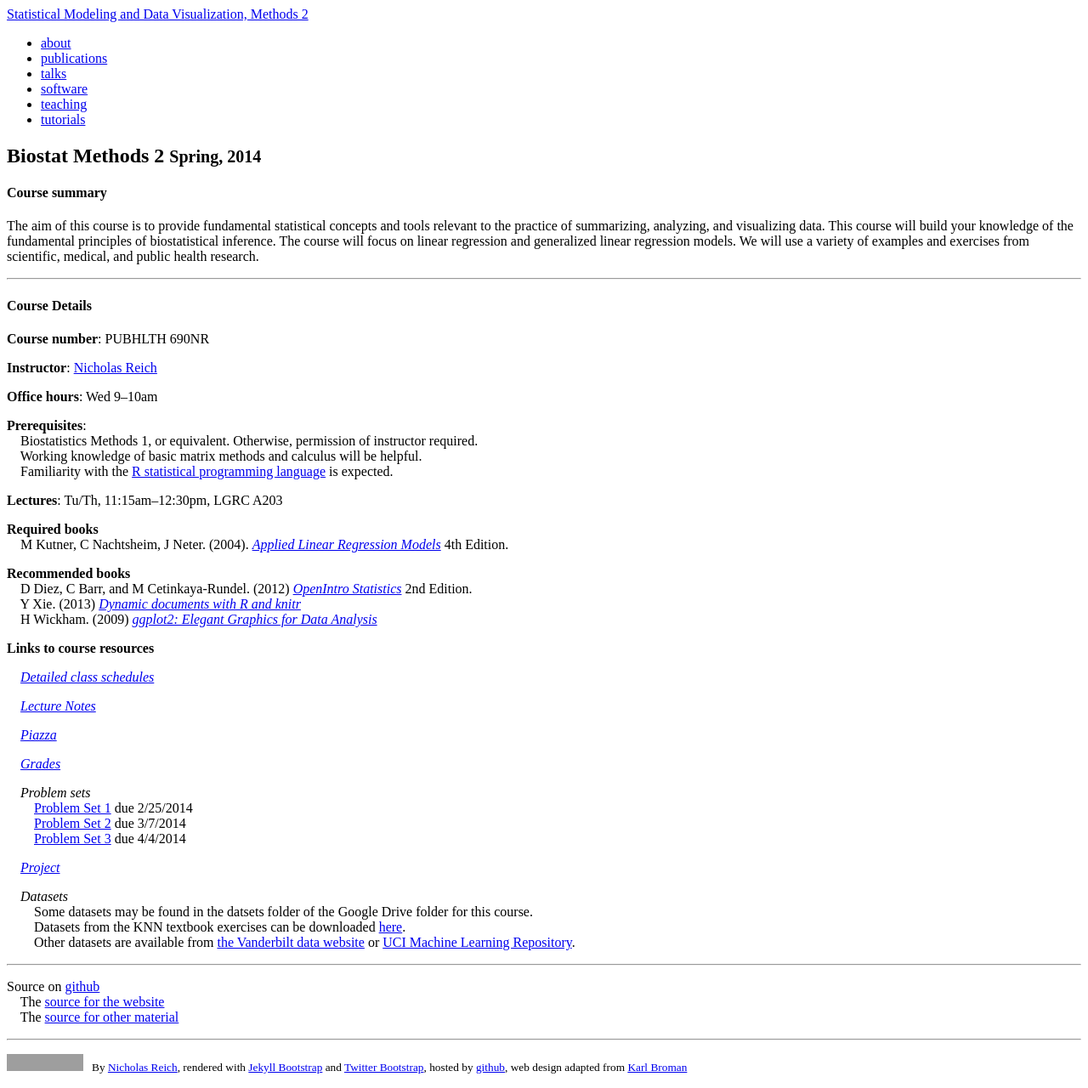
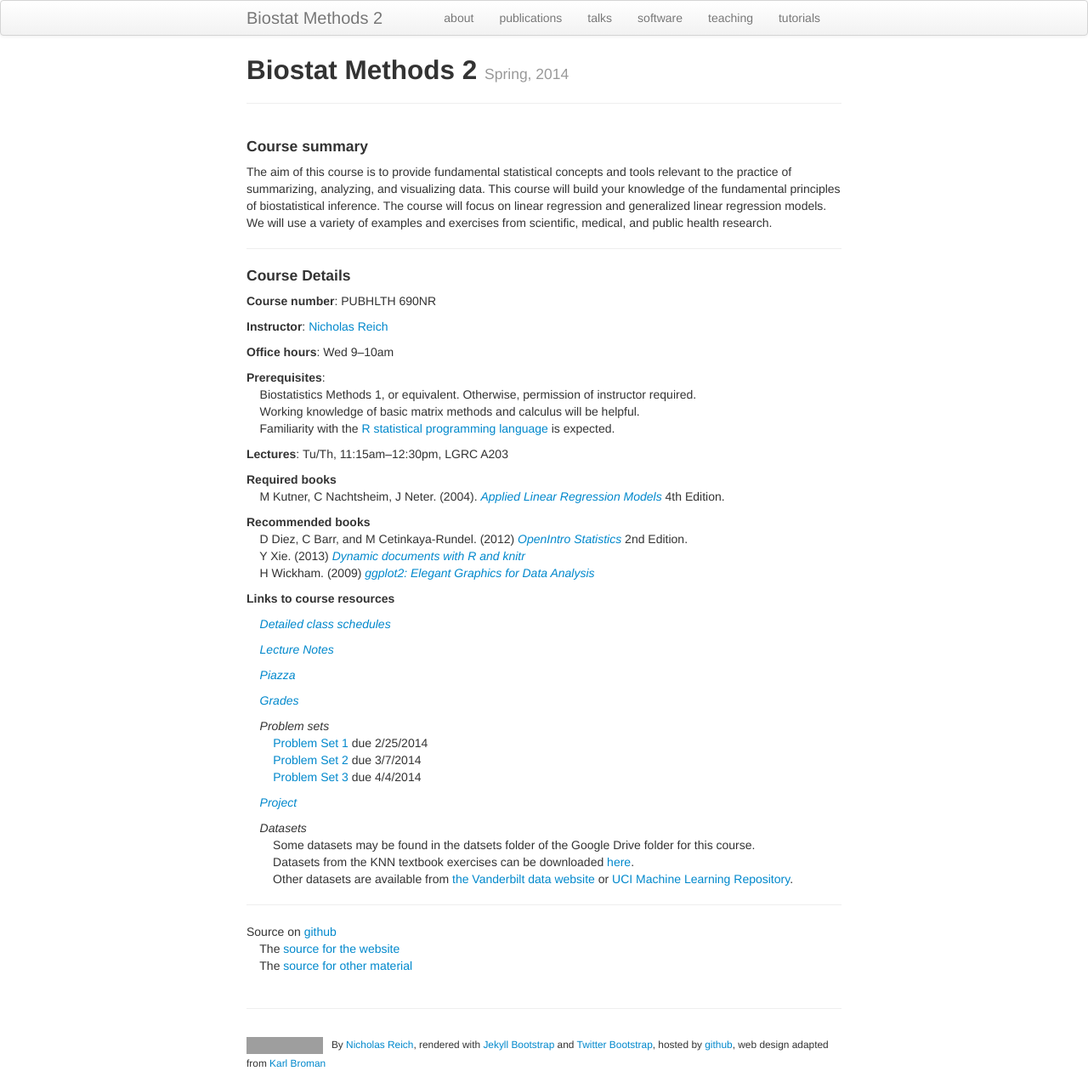
Before and after one commit to nickreich/stat-modeling-2015, a Jekyll site: the page built from index.md, in a window 1280 px wide. Shown: the whole page at 85% size. Built offline with Jekyll 4.4.1, drawn with Linux system fonts in a browser that asks for light colours; grey boxes are pictures that could not be loaded.

Commit message:
config changes, updating from last site.

```diff
--- a/_config.yml
+++ b/_config.yml
@@ -9,7 +9,7 @@
 # Themes are encouraged to use these universal variables
 # so be sure to set them if your theme uses them.
 #
-title : Statistical Modeling and Data Visualization, Methods 2
+title : Biostat Methods 2
 author :
   name : Nicholas Reich
   email : nick@umass.edu
@@ -17,7 +17,7 @@
   twitter : reichlab
   feedburner : nil
 
-production_url : http://nickreich.github.io/methods2
+production_url : http://nickreich.github.io/stat-modeling-2015
 
 # All Jekyll-Bootstrap specific configurations are namespaced into this hash
 #
@@ -46,7 +46,7 @@
   #   - Only the following values are falsy: ["", null, false]
   #   - When setting BASE_PATH it must be a valid url.
   #     This means always setting the protocol (http|https) or prefixing with "/"
-  BASE_PATH : http://nickreich.github.io/methods2
+  BASE_PATH : http://nickreich.github.io/stat-modeling-2015
 
   # By default, the asset_path is automatically defined relative to BASE_PATH plus the enabled theme.
   # ex: [BASE_PATH]/assets/themes/[THEME-NAME]
@@ -56,7 +56,7 @@
   #   http://s3.amazonaws.com/yoursite/themes/watermelon
   #   /assets
   #
-  ASSET_PATH : http://nickreich.github.io/methods2/assets/themes/twitter
+  ASSET_PATH : http://nickreich.github.io/stat-modeling-2015/assets/themes/twitter
 
   # These paths are to the main pages Jekyll-Bootstrap ships with.
   # Some JB helpers refer to these paths; change them here if needed.
```
